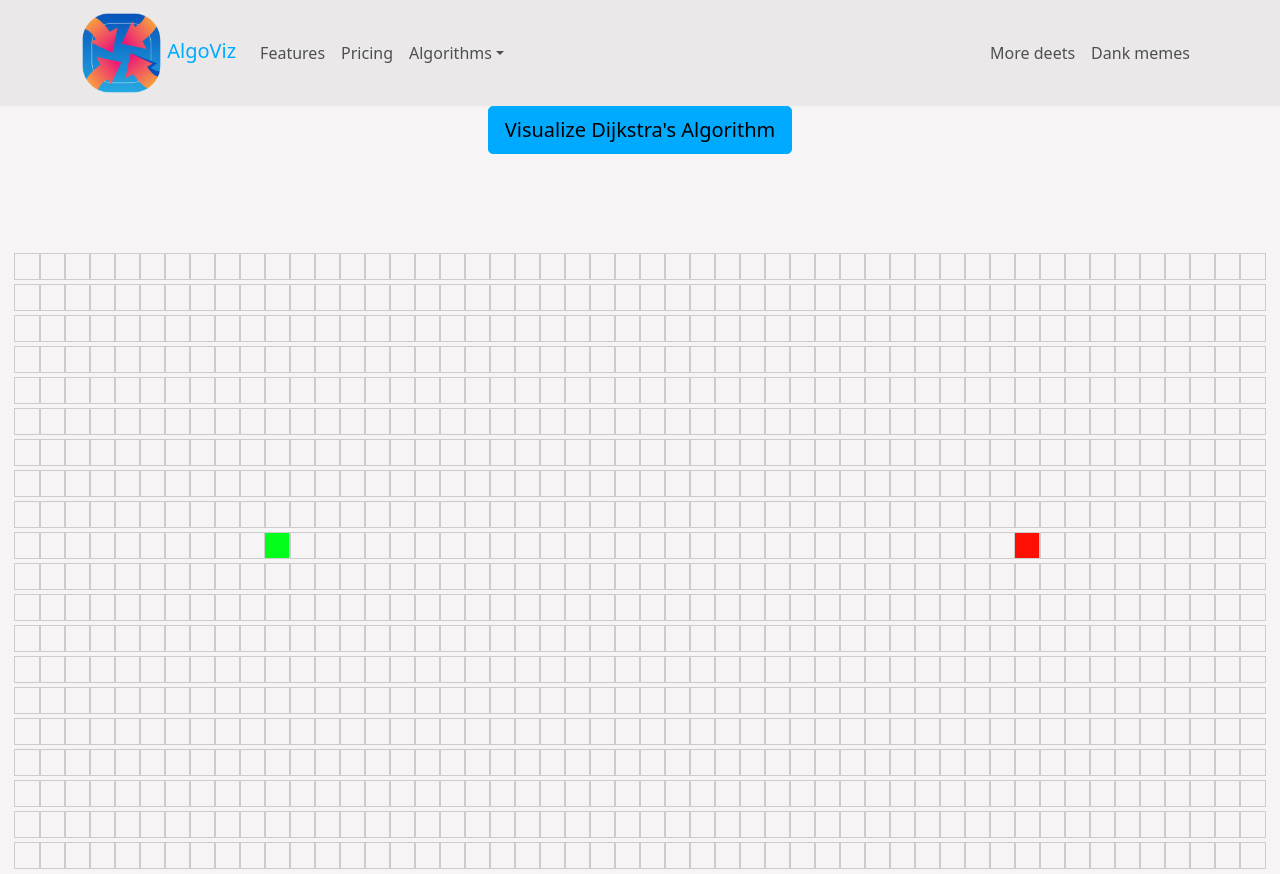
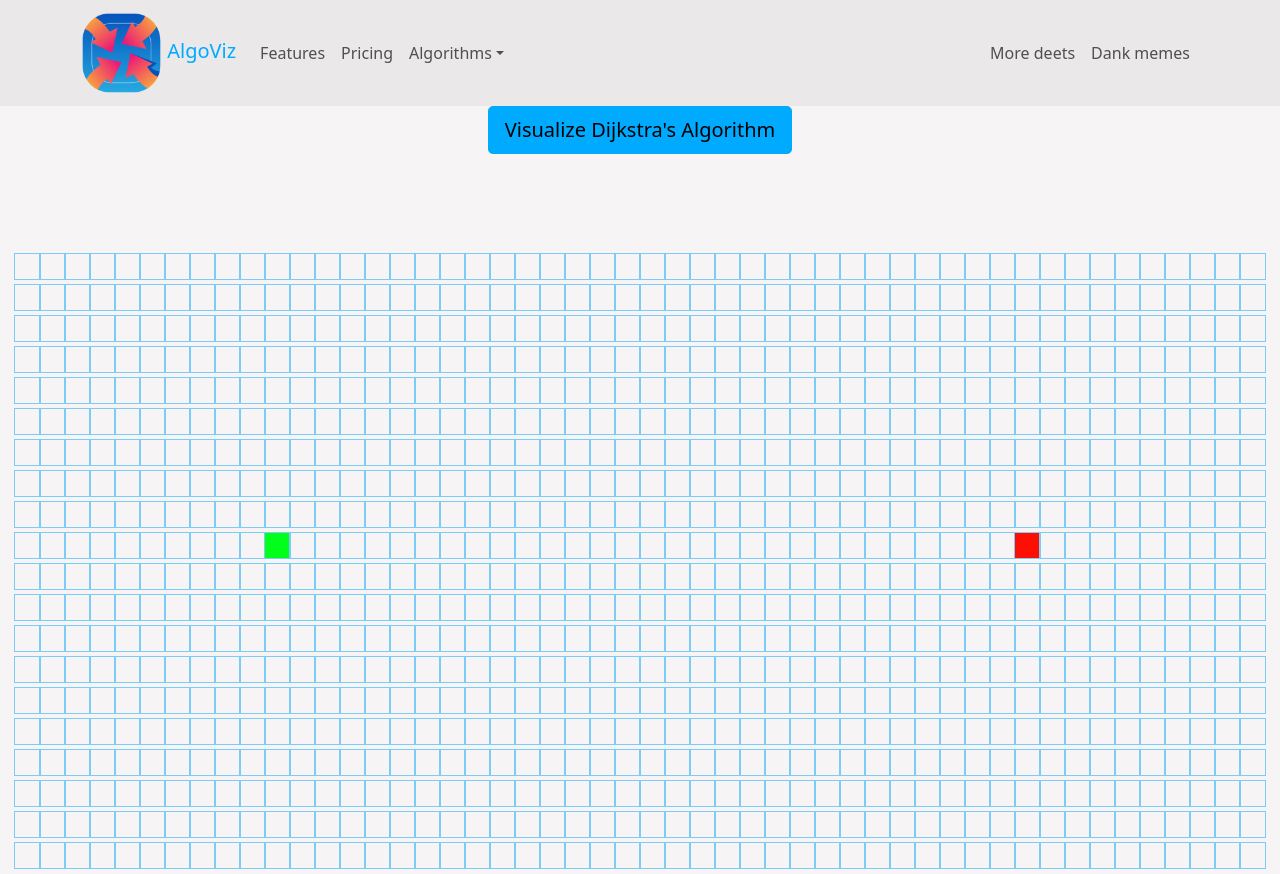
Before and after one commit to cjohnson74/AlgoViz, a React (Create React App) app: page / in a window 1280 px wide. Built offline with nearby package versions, Linux system fonts and the light colour scheme.

Commit message:
changed node outline to a lighter blue

```diff
--- a/src/PathfindingVisualizer/Node/Node.css
+++ b/src/PathfindingVisualizer/Node/Node.css
@@ -1,7 +1,7 @@
 .node {
   width: 25px;
   height: 25px;
-  outline: 1.9px solid #CCCCCC;
+  outline: 1.9px solid #7bcdf7;
   display: inline-block;
 }
 
```
